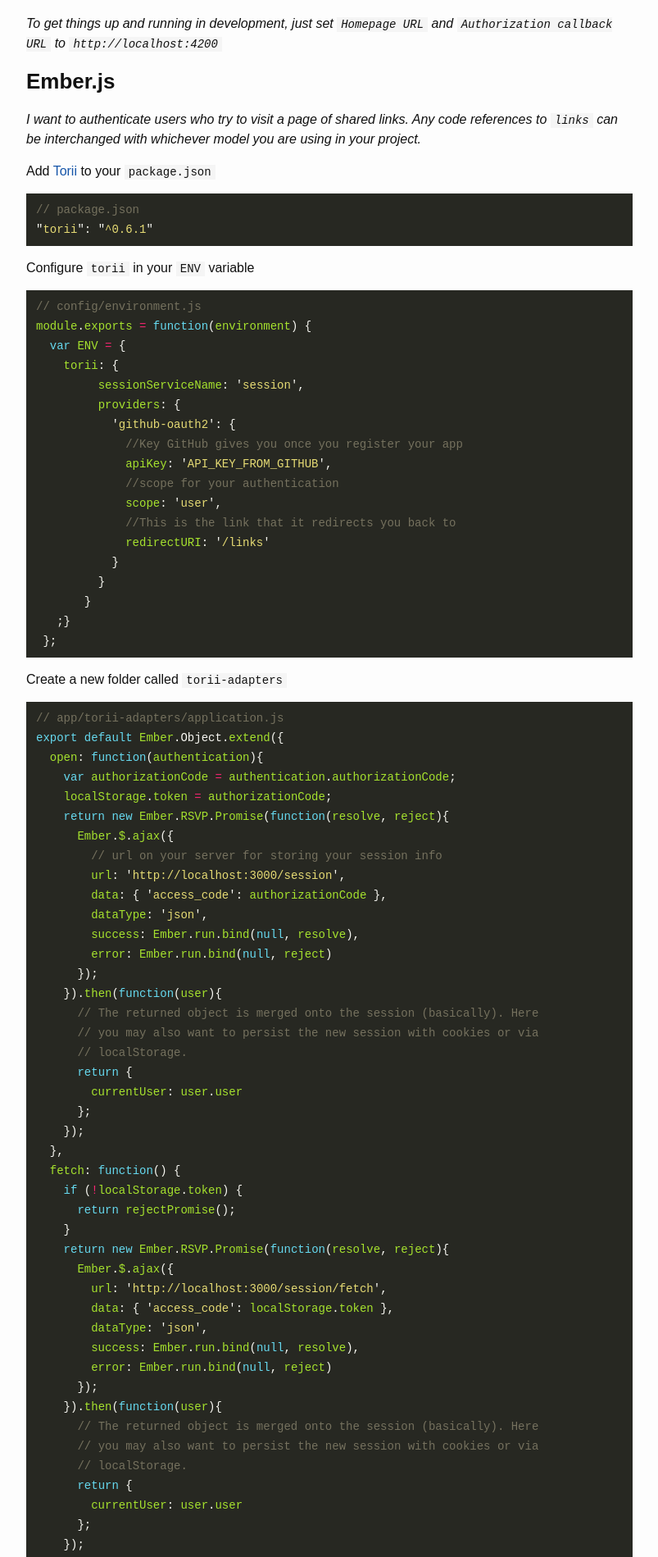
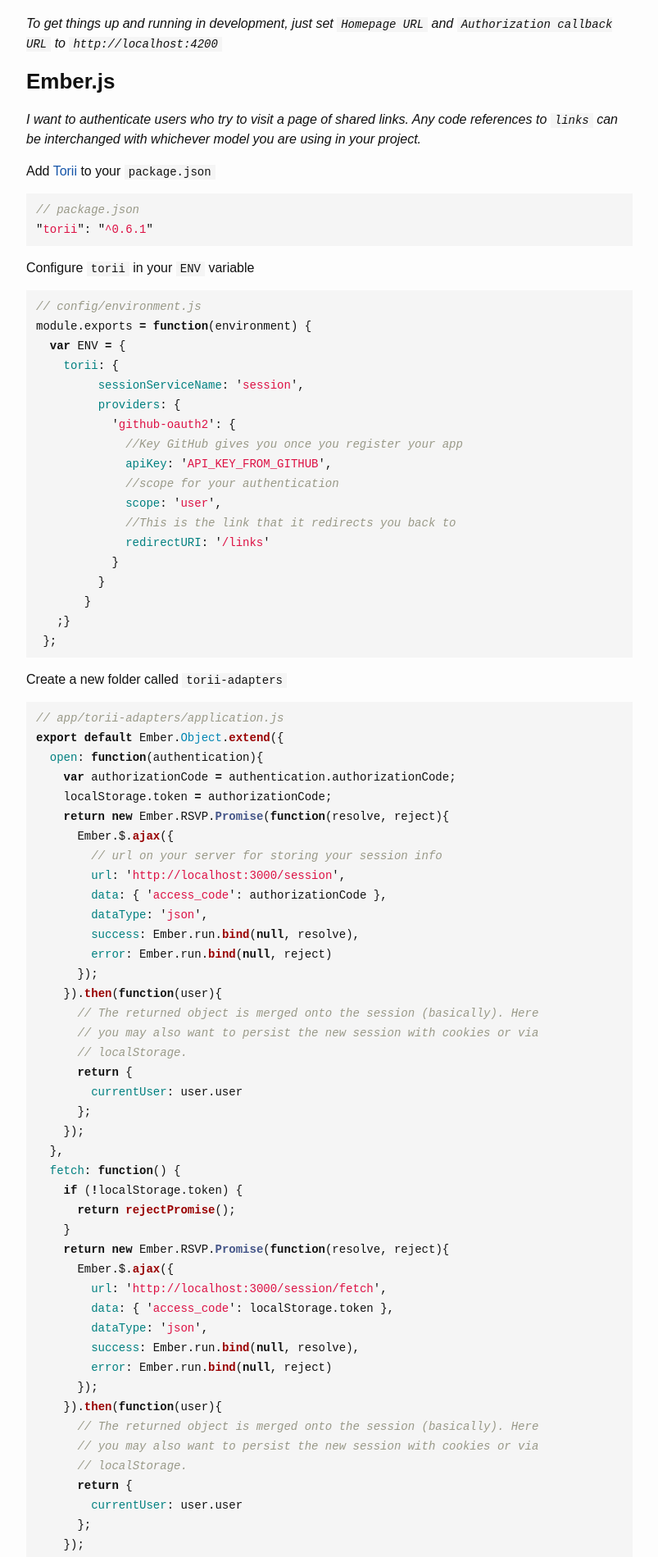
Before and after one commit to clettenberg/blog, a Jekyll site: the page built from _posts/2015-11-15-github-oauth-ember-js-rails.md, in a window 1280 px wide. Shown: the part 561-2460 px from the top of the page at 82% size, without its empty margins (238-1041 px from the left). Built offline with Jekyll 4.4.1, drawn with Linux system fonts in a browser that asks for light colours; some web fonts are replaced; a style sheet for code colours, icons or effects is not loaded.

Commit message:
Update code highlight styles

```diff
--- a/_config.yml
+++ b/_config.yml
@@ -8,10 +8,4 @@
 twitter_username: clettenberg
 github_username:  cacqw7
 
-# Build settings
-markdown: kramdown
 exclude: [vendor]
-
-kramdown:
-  input: GFM
-  syntax_highlighter: rouge
--- a/_sass/_layout.scss
+++ b/_sass/_layout.scss
@@ -240,3 +240,9 @@
   width: 140px;
   border-radius: 5px;
 }
+
+.post-img {
+  display: block;
+  margin-left: auto;
+  margin-right: auto;
+}
--- a/_sass/_syntax-highlighting.scss
+++ b/_sass/_syntax-highlighting.scss
@@ -1,66 +1,65 @@
-/**
- * Syntax highlighting styles
- */
-.highlight {
-  background: #272822; color: #f8f8f2;
-  @extend %vertical-rhythm;
-  .hll { background-color: #49483e }
-  .c { color: #75715e } /* Comment */
-  .err { color: #960050; background-color: #1e0010 } /* Error */
-  .k { color: #66d9ef } /* Keyword */
-  .l { color: #ae81ff } /* Literal */
-  .n { color: #f8f8f2 } /* Name */
-  .o { color: #f92672 } /* Operator */
-  .p { color: #f8f8f2 } /* Punctuation */
-  .cm { color: #75715e } /* Comment.Multiline */
-  .cp { color: #75715e } /* Comment.Preproc */
-  .c1 { color: #75715e } /* Comment.Single */
-  .cs { color: #75715e } /* Comment.Special */
+.highlight  {
+  background: $header-background-color;
+  .c { color: #999988; font-style: italic } /* Comment */
+  .err { color: #a61717; background-color: #e3d2d2 } /* Error */
+  .k { font-weight: bold } /* Keyword */
+  .o { font-weight: bold } /* Operator */
+  .cm { color: #999988; font-style: italic } /* Comment.Multiline */
+  .cp { color: #999999; font-weight: bold } /* Comment.Preproc */
+  .c1 { color: #999988; font-style: italic } /* Comment.Single */
+  .cs { color: #999999; font-weight: bold; font-style: italic } /* Comment.Special */
+  .gd { color: #000000; background-color: #ffdddd } /* Generic.Deleted */
+  .gd .x { color: #000000; background-color: #ffaaaa } /* Generic.Deleted.Specific */
   .ge { font-style: italic } /* Generic.Emph */
+  .gr { color: #aa0000 } /* Generic.Error */
+  .gh { color: #999999 } /* Generic.Heading */
+  .gi { color: #000000; background-color: #ddffdd } /* Generic.Inserted */
+  .gi .x { color: #000000; background-color: #aaffaa } /* Generic.Inserted.Specific */
+  .go { color: #888888 } /* Generic.Output */
+  .gp { color: #555555 } /* Generic.Prompt */
   .gs { font-weight: bold } /* Generic.Strong */
-  .kc { color: #66d9ef } /* Keyword.Constant */
-  .kd { color: #66d9ef } /* Keyword.Declaration */
-  .kn { color: #f92672 } /* Keyword.Namespace */
-  .kp { color: #66d9ef } /* Keyword.Pseudo */
-  .kr { color: #66d9ef } /* Keyword.Reserved */
-  .kt { color: #66d9ef } /* Keyword.Type */
-  .ld { color: #e6db74 } /* Literal.Date */
-  .m { color: #ae81ff } /* Literal.Number */
-  .s { color: #e6db74 } /* Literal.String */
-  .na { color: #a6e22e } /* Name.Attribute */
-  .nb { color: #f8f8f2 } /* Name.Builtin */
-  .nc { color: #a6e22e } /* Name.Class */
-  .no { color: #66d9ef } /* Name.Constant */
-  .nd { color: #a6e22e } /* Name.Decorator */
-  .ni { color: #f8f8f2 } /* Name.Entity */
-  .ne { color: #a6e22e } /* Name.Exception */
-  .nf { color: #a6e22e } /* Name.Function */
-  .nl { color: #f8f8f2 } /* Name.Label */
-  .nn { color: #f8f8f2 } /* Name.Namespace */
-  .nx { color: #a6e22e } /* Name.Other */
-  .py { color: #f8f8f2 } /* Name.Property */
-  .nt { color: #f92672 } /* Name.Tag */
-  .nv { color: #f8f8f2 } /* Name.Variable */
-  .ow { color: #f92672 } /* Operator.Word */
-  .w { color: #f8f8f2 } /* Text.Whitespace */
-  .mf { color: #ae81ff } /* Literal.Number.Float */
-  .mh { color: #ae81ff } /* Literal.Number.Hex */
-  .mi { color: #ae81ff } /* Literal.Number.Integer */
-  .mo { color: #ae81ff } /* Literal.Number.Oct */
-  .sb { color: #e6db74 } /* Literal.String.Backtick */
-  .sc { color: #e6db74 } /* Literal.String.Char */
-  .sd { color: #e6db74 } /* Literal.String.Doc */
-  .s2 { color: #e6db74 } /* Literal.String.Double */
-  .se { color: #ae81ff } /* Literal.String.Escape */
-  .sh { color: #e6db74 } /* Literal.String.Heredoc */
-  .si { color: #e6db74 } /* Literal.String.Interpol */
-  .sx { color: #e6db74 } /* Literal.String.Other */
-  .sr { color: #e6db74 } /* Literal.String.Regex */
-  .s1 { color: #e6db74 } /* Literal.String.Single */
-  .ss { color: #e6db74 } /* Literal.String.Symbol */
-  .bp { color: #f8f8f2 } /* Name.Builtin.Pseudo */
-  .vc { color: #f8f8f2 } /* Name.Variable.Class */
-  .vg { color: #f8f8f2 } /* Name.Variable.Global */
-  .vi { color: #f8f8f2 } /* Name.Variable.Instance */
-  .il { color: #ae81ff } /* Literal.Number.Integer.Long */
+  .gu { color: #aaaaaa } /* Generic.Subheading */
+  .gt { color: #aa0000 } /* Generic.Traceback */
+  .kc { font-weight: bold } /* Keyword.Constant */
+  .kd { font-weight: bold } /* Keyword.Declaration */
+  .kp { font-weight: bold } /* Keyword.Pseudo */
+  .kr { font-weight: bold } /* Keyword.Reserved */
+  .kt { color: #445588; font-weight: bold } /* Keyword.Type */
+  .m { color: #009999 } /* Literal.Number */
+  .s { color: #d14 } /* Literal.String */
+  .na { color: #008080 } /* Name.Attribute */
+  .nb { color: #0086B3 } /* Name.Builtin */
+  .nc { color: #445588; font-weight: bold } /* Name.Class */
+  .no { color: #008080 } /* Name.Constant */
+  .ni { color: #800080 } /* Name.Entity */
+  .ne { color: #990000; font-weight: bold } /* Name.Exception */
+  .nf { color: #990000; font-weight: bold } /* Name.Function */
+  .nn { color: #555555 } /* Name.Namespace */
+  .nt { color: #000080 } /* Name.Tag */
+  .nv { color: #008080 } /* Name.Variable */
+  .ow { font-weight: bold } /* Operator.Word */
+  .w { color: #bbbbbb } /* Text.Whitespace */
+  .mf { color: #009999 } /* Literal.Number.Float */
+  .mh { color: #009999 } /* Literal.Number.Hex */
+  .mi { color: #009999 } /* Literal.Number.Integer */
+  .mo { color: #009999 } /* Literal.Number.Oct */
+  .sb { color: #d14 } /* Literal.String.Backtick */
+  .sc { color: #d14 } /* Literal.String.Char */
+  .sd { color: #d14 } /* Literal.String.Doc */
+  .s2 { color: #d14 } /* Literal.String.Double */
+  .se { color: #d14 } /* Literal.String.Escape */
+  .sh { color: #d14 } /* Literal.String.Heredoc */
+  .si { color: #d14 } /* Literal.String.Interpol */
+  .sx { color: #d14 } /* Literal.String.Other */
+  .sr { color: #009926 } /* Literal.String.Regex */
+  .s1 { color: #d14 } /* Literal.String.Single */
+  .ss { color: #990073 } /* Literal.String.Symbol */
+  .bp { color: #999999 } /* Name.Builtin.Pseudo */
+  .vc { color: #008080 } /* Name.Variable.Class */
+  .vg { color: #008080 } /* Name.Variable.Global */
+  .vi { color: #008080 } /* Name.Variable.Instance */
+  .il { color: #009999 } /* Literal.Number.Integer.Long */
+  .lineno {-webkit-user-select: none;-moz-user-select: none; -o-user-select: none;}
 }
+.lineno::-moz-selection {background-color: transparent;} /* Mozilla specific */
+.lineno::selection {background-color: transparent;} /* Other major browsers */
```
Also changed, not shown: about.md (+1 -1 lines), assets/avatar.jpeg (added), assets/progress.gif (added).
